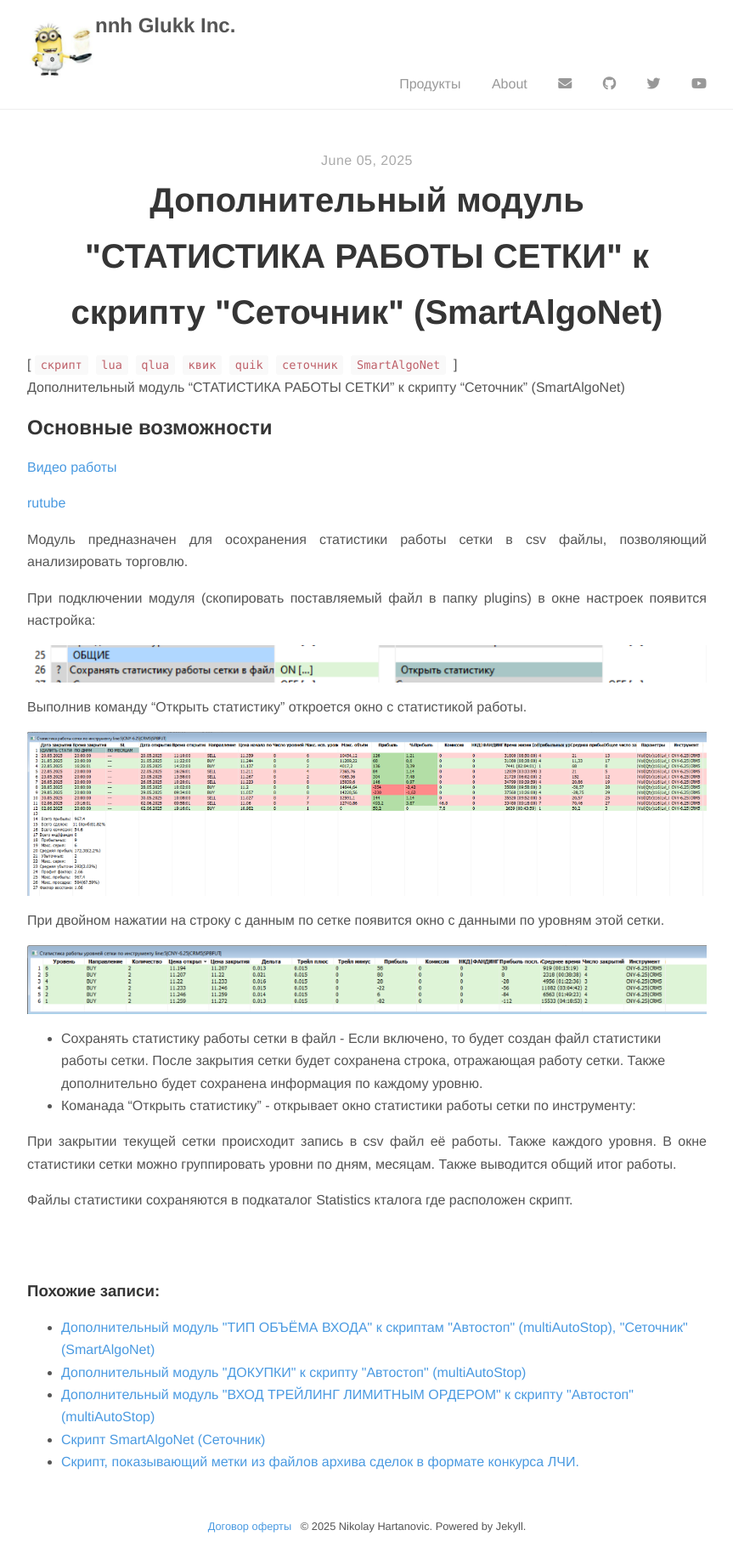
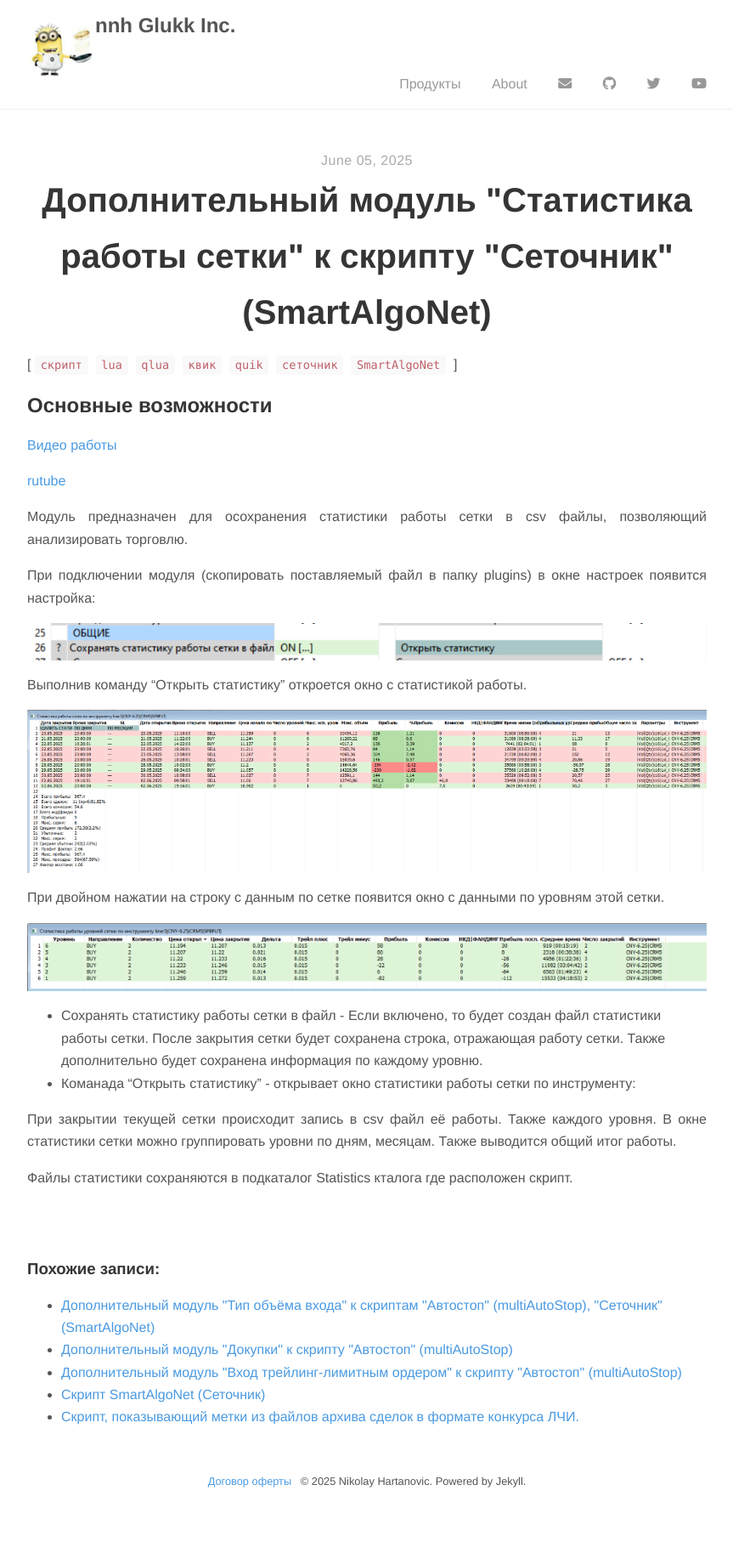
Before and after one commit to nick-nh/nick-nh.github.io, a Jekyll site: the page built from _posts/2025-06-05-net-statistics.md, in a window 1280 px wide. Shown: the whole page at 85% size, without its empty margins (208-1071 px from the left). Built offline with Jekyll 4.4.1, drawn with Linux system fonts in a browser that asks for light colours; nearby versions of some CDN libraries; after the commit the page ends 1787 px from its top, so only the background shows below that.

Commit message:
fix title

```diff
--- a/_posts/2025-06-05-net-statistics.md
+++ b/_posts/2025-06-05-net-statistics.md
@@ -1,12 +1,10 @@
 ---
 layout: post
-title: 'Дополнительный модуль "СТАТИСТИКА РАБОТЫ СЕТКИ" к скрипту "Сеточник" (SmartAlgoNet)'
+title: 'Дополнительный модуль "Статистика работы сетки" к скрипту "Сеточник" (SmartAlgoNet)'
 author: "nnh"
 description: Дополнительный модуль "СТАТИСТИКА РАБОТЫ СЕТКИ" к скрипту "Сеточник" (SmartAlgoNet)
 tags: [скрипт,lua,qlua,квик,quik,сеточник,SmartAlgoNet]
 ---
-
-Дополнительный модуль "СТАТИСТИКА РАБОТЫ СЕТКИ" к скрипту "Сеточник" (SmartAlgoNet)
 
 ##	Основные возможности
 
```
Also changed, not shown: _posts/2025-06-05-algo_open_pos.md (+1 -3 lines), _posts/2025-06-05-open_steps.md (+1 -3 lines), _posts/2025-06-05-trade-qty-type.md (+1 -3 lines).
